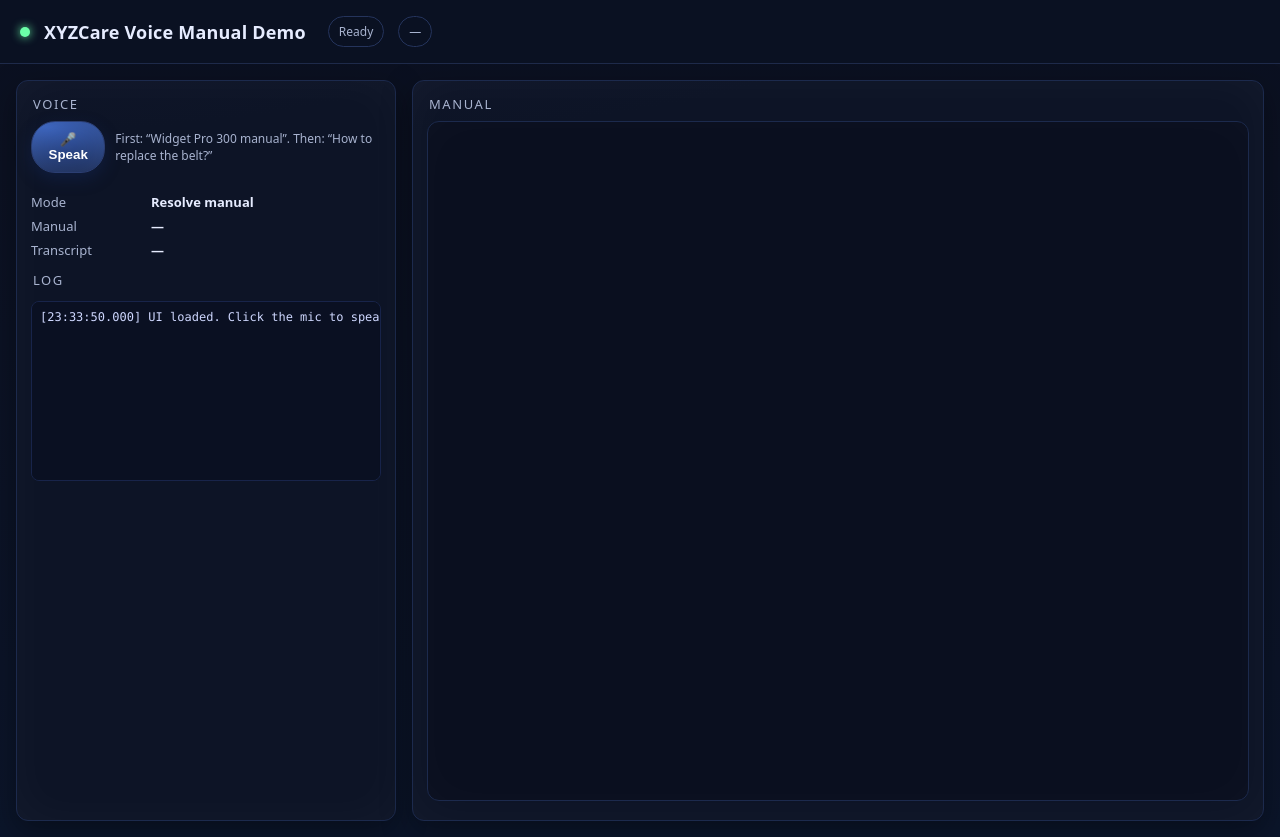
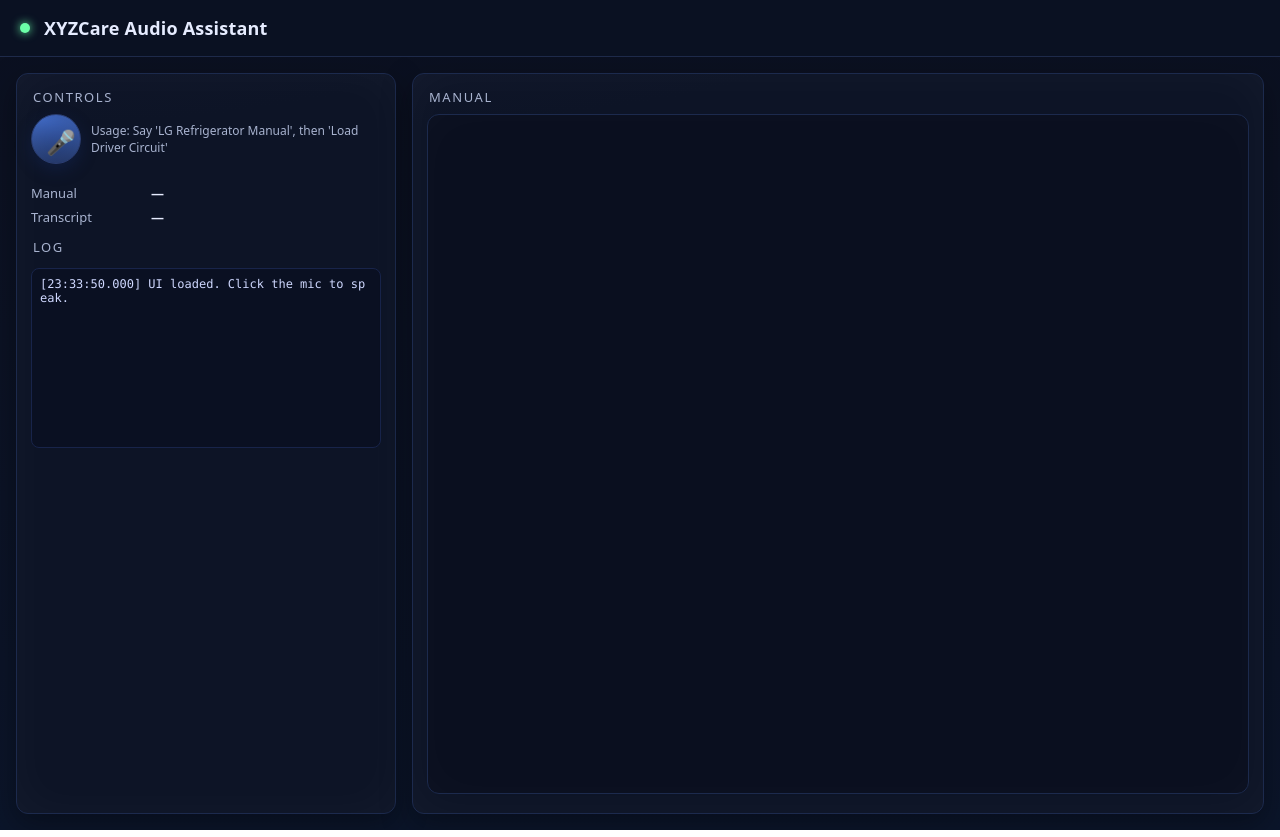
Before and after one commit to kiranbele11/xyzcare-audio-assistant, a plain HTML site: page frontend/index.html in a window 1280 px wide. Drawn offline with Linux system fonts and the light colour scheme.

Commit message:
updating frontend

```diff
--- a/frontend/index.html
+++ b/frontend/index.html
@@ -2,7 +2,7 @@
 <html lang="en">
 <head>
   <meta charset="utf-8">
-  <title>XYZCare Voice Manual Demo</title>
+  <title>XYZCare Audio Assistant</title>
   <meta name="viewport" content="width=device-width, initial-scale=1">
   <style>
     :root {
@@ -31,9 +31,12 @@
       appearance:none; border:1px solid #2b3e72; background:
         radial-gradient(220px 80px at 20% 10%, #3a61b9, #1d2d57 60%, #0f1832 95%),
         linear-gradient(180deg, rgba(110,165,255,.2), rgba(20,35,75,.2));
-      color:#fff; border-radius: 24px; padding: 10px 14px; font-weight:600; cursor:pointer;
+      color:#fff; border-radius: 50%; padding: 14px; font-weight:600; cursor:pointer;
       box-shadow: 0 6px 16px rgba(20,40,90,.45), inset 0 0 24px rgba(120,170,255,.12);
       transition: transform .06s ease, box-shadow .12s ease, background .2s ease;
+      width: 50px;
+      height: 50px;
+      font-size: 24px;
     }
     #micBtn:hover { transform: translateY(-1px); box-shadow: 0 10px 22px rgba(20,40,90,.55), inset 0 0 26px rgba(120,170,255,.16); }
     #micBtn.recording {
@@ -51,8 +54,12 @@
     .pill.ok { color:#0f0; border-color:#1f5c25; }
     .pill.warn { color:#ffc966; border-color:#5c4a25; }
     .pill.err { color:#ff8a8a; border-color:#5c2525; }
-    #log { height: 180px; overflow:auto; font-family: ui-monospace, SFMono-Regular, Menlo, Consolas, monospace; font-size: 12px;
-      background: #0a1022; border-radius: 8px; border:1px solid #18244a; padding: 8px; color:#cfd8ff; }
+    #log {
+      height: 180px; overflow:auto; font-family: ui-monospace, SFMono-Regular, Menlo, Consolas, monospace; font-size: 12px;
+      background: #0a1022; border-radius: 8px; border:1px solid #18244a; padding: 8px; color:#cfd8ff;
+      white-space: pre-wrap;
+      word-break: break-all;
+    }
     #pdfFrame {
       width:100%; height: calc(100vh - 120px); border:1px solid #1c2a4d; border-radius: 12px; background:#0a0f1f;
       box-shadow: inset 0 0 50px rgba(255,255,255,.02);
@@ -64,24 +71,21 @@
 <body>
   <header>
     <span class="dot" aria-hidden="true"></span>
-    <h1>XYZCare Voice Manual Demo</h1>
-    <div class="pill" id="readyPill" style="margin-left:8px;">Ready</div>
-    <div class="pill" id="latencyPill" title="Last interaction latency">—</div>
+    <h1>XYZCare Audio Assistant</h1>
   </header>
 
   <main>
     <section class="panel" aria-label="Voice Controls">
-      <p class="section-title">Voice</p>
+      <p class="section-title">Controls</p>
       <div class="mic-wrap">
         <button id="micBtn" aria-pressed="false" aria-label="Hold to speak or click to start/stop recording">
-          🎤 Speak
+          🎤
         </button>
-        <span id="micHint">First: “Widget Pro 300 manual”. Then: “How to replace the belt?”</span>
+        <span id="micHint">Usage: Say 'LG Refrigerator Manual', then 'Load Driver Circuit'</span>
       </div>
 
       <div class="status">
         <div class="kv" style="margin-top:10px; flex: 1 1 100%;">
-          <div>Mode</div><div class="value" id="modeVal">Resolve manual</div>
           <div>Manual</div><div class="value" id="manualVal">—</div>
           <div>Transcript</div><div class="value" id="transcriptVal">—</div>
         </div>
@@ -103,13 +107,11 @@
   <script>
     (function () {
       const micBtn = document.getElementById('micBtn');
-      const modeVal = document.getElementById('modeVal');
       const manualVal = document.getElementById('manualVal');
       const transcriptVal = document.getElementById('transcriptVal');
       const logEl = document.getElementById('log');
       const toastEl = document.getElementById('toast');
       const pdfFrame = document.getElementById('pdfFrame');
-      const latencyPill = document.getElementById('latencyPill');
 
       let mediaRecorder = null;
       let chunks = [];
@@ -135,16 +137,6 @@
 
       function clearToast() {
         toastEl.textContent = '';
-      }
-
-      function setLatency(ms) {
-        state.lastLatencyMs = ms;
-        latencyPill.textContent = ms ? (ms.toFixed(0) + ' ms') : '—';
-        latencyPill.className = 'pill ' + (ms <= 2200 ? 'ok' : (ms <= 3000 ? 'warn' : 'err'));
-      }
-
-      function setModeText() {
-        modeVal.textContent = state.manualId ? 'Ask within manual' : 'Resolve manual';
       }
 
       function chooseMime() {
@@ -222,7 +214,6 @@
         try {
           const resp = await fetch('/api/stt', { method: 'POST', body: form });
           const t1 = performance.now();
-          setLatency(t1 - t0);
           if (!resp.ok) {
             const msg = 'STT error: ' + resp.status + ' ' + resp.statusText;
             toast(msg);
@@ -259,7 +250,6 @@
           }
         } catch (e) {
           const t1 = performance.now();
-          setLatency(t1 - t0);
           toast('Network error during STT.');
           log('STT exception: ' + e);
         }
@@ -272,7 +262,6 @@
         try {
           const resp = await fetch(url);
           const t1 = performance.now();
-          setLatency(t1 - t0);
           if (!resp.ok) {
             toast('Manual resolution failed (' + resp.status + ').');
             log('Resolve error: ' + resp.status + ' ' + resp.statusText);
@@ -290,7 +279,6 @@
             state.manualId = data.manual_id;
             state.manualTitle = data.title || data.filename || ('Manual ' + data.manual_id);
             manualVal.textContent = state.manualTitle;
-            setModeText();
 
             const pdfUrl = '/api/manual/' + encodeURIComponent(state.manualId) + '/pdf';
             pdfFrame.src = pdfUrl + '#page=1';
@@ -318,7 +306,6 @@
             body: JSON.stringify({ question })
           });
           const t1 = performance.now();
-          setLatency(t1 - t0);
           if (!resp.ok) {
             toast('Search failed (' + resp.status + ').');
             log('Search error: ' + resp.status + ' ' + resp.statusText);
@@ -356,8 +343,6 @@
         if (isRecording) stopRecording(); else startRecording();
       });
 
-      // Initial mode text
-      setModeText();
       log('UI loaded. Click the mic to speak.');
     })();
   </script>
```
